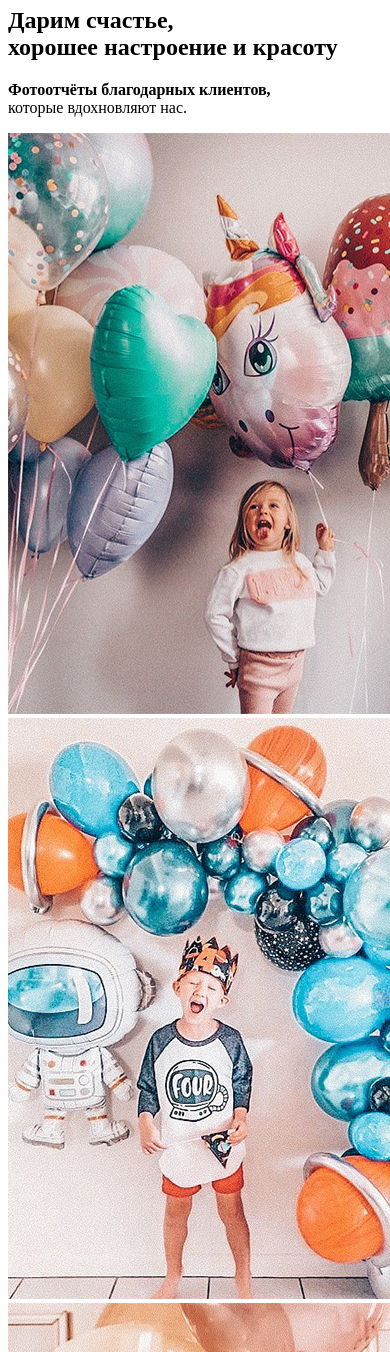
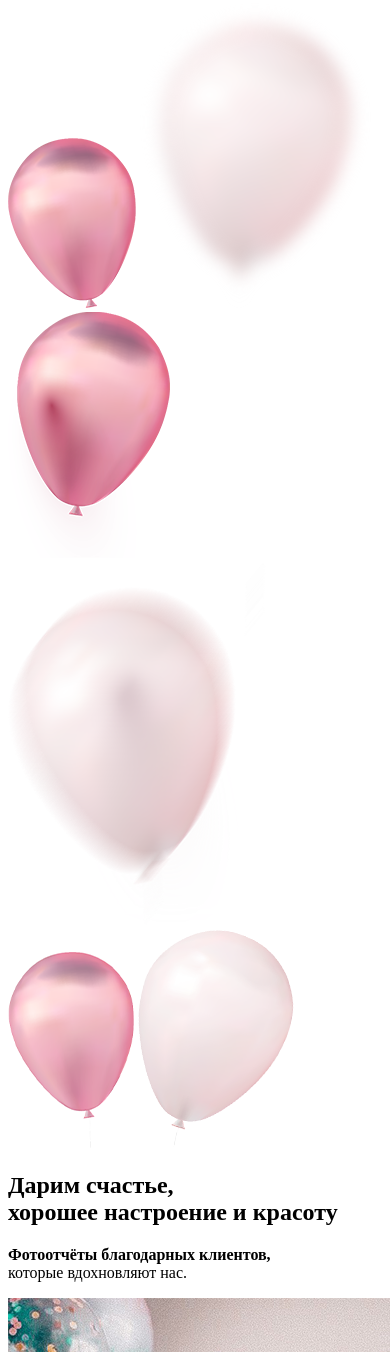
Before and after one commit to rnbelov96/balls-imperia, a plain HTML site: page src/index.html in a window 390 px wide. Shown: the part 6976-8328 px from the top of the page. Drawn offline with nearby package versions, Linux system fonts and the light colour scheme.

Commit message:
Fix balls animation

```diff
--- a/src/index.html
+++ b/src/index.html
@@ -530,6 +530,44 @@
       </section>
 
       <section class="slider">
+        <div class="balls__wrapper">
+          <div class="balls__slider-ball-box-left">
+            <img
+              src="./img/balls/red-left-1.png"
+              alt="Шарик"
+              class="ball ball_red-left-1"
+            />
+            <img
+              src="./img/balls/red-left-2.png"
+              alt="Шарик"
+              class="ball ball_red-left-2"
+            />
+            <img
+              src="./img/balls/red-left-3.png"
+              alt="Шарик"
+              class="ball ball_red-left-3"
+            />
+          </div>
+        </div>
+        <div class="balls__wrapper">
+          <div class="balls__slider-ball-box-right">
+            <img
+              src="./img/balls/red-right-1.png"
+              alt="Шарик"
+              class="ball ball_red-right-1"
+            />
+            <img
+              src="./img/balls/red-right-2.png"
+              alt="Шарик"
+              class="ball ball_red-right-2"
+            />
+            <img
+              src="./img/balls/red-right-3.png"
+              alt="Шарик"
+              class="ball ball_red-right-3"
+            />
+          </div>
+        </div>
         <div class="container">
           <h2 class="slider__title">
             <span>Дарим счастье,</span> <br />
--- a/src/scss/components/_balls.scss
+++ b/src/scss/components/_balls.scss
@@ -4,34 +4,38 @@
   position: absolute;
   @include x-align;
   top: 0px;
-  z-index: 2;
+  z-index: 1;
 }
 
-.balls__income-ball-box-left {
+.balls__desc-ball-box-left {
   position: relative;
-  left: 208px;
-  top: -2103px;
+  left: 107px;
+  top: 450px;
 
   @media (max-width: 1500px) {
-    left: 244px;
+    left: 159px;
   }
 
   @media (max-width: 1200px) {
-    display: none;
+    left: 377px;
+  }
+
+  @media (max-width: 650px) {
+    left: 640px;
   }
 }
 
-.balls__income-ball-box-right {
+.balls__desc-ball-box-right {
   position: relative;
   right: -1615px;
-  top: -1585px;
+  top: -200px;
 
-  @media (max-width: 1500px) {
-    right: -1553px;
+  @media (max-width: 1200px) {
+    right: -1447px;
   }
 
-  @media (max-width: 1200px) {
-    display: none;
+  @media (max-width: 650px) {
+    right: -1159px;
   }
 }
 
@@ -45,7 +49,11 @@
   }
 
   @media (max-width: 1200px) {
-    display: none;
+    left: 358px;
+  }
+
+  @media (max-width: 650px) {
+    left: 684px;
   }
 }
 
@@ -59,59 +67,61 @@
   }
 
   @media (max-width: 1200px) {
-    display: none;
+    right: -1328px;
+  }
+
+  @media (max-width: 650px) {
+    right: -1121px;
   }
 }
 
-.balls__help-ball-box {
-  position: relative;
-  left: 165px;
-  top: -24px;
-
-  @media (max-width: 1500px) {
-    left: 252px;
-  }
-
-  @media (max-width: 1200px) {
-    display: none;
-  }
-}
-
-.balls__help-ball-box-right {
-  position: relative;
-  right: -1615px;
-  top: 523px;
-
-  @media (max-width: 1500px) {
-    right: -1553px;
-  }
-
-  @media (max-width: 1200px) {
-    display: none;
-  }
-}
-
-.balls__desc-ball-box-left {
+.balls__slider-ball-box-left {
   position: relative;
   left: 107px;
-  top: 450px;
+  top: -420px;
 
   @media (max-width: 1500px) {
     left: 159px;
   }
 
   @media (max-width: 1200px) {
-    display: none;
+    left: 377px;
+  }
+
+  @media (max-width: 650px) {
+    left: 640px;
   }
 }
 
-.balls__desc-ball-box-right {
+.balls__slider-ball-box-right {
   position: relative;
   right: -1615px;
-  top: -200px;
+  top: -30px;
 
   @media (max-width: 1200px) {
-    display: none;
+    right: -1447px;
+  }
+
+  @media (max-width: 650px) {
+    right: -1159px;
+  }
+}
+
+.balls__income-ball-box-left {
+  position: relative;
+  left: 208px;
+  top: 90px;
+
+  @media (max-width: 1500px) {
+    left: 244px;
+  }
+
+  @media (max-width: 1200px) {
+    left: 358px;
+  }
+
+  @media (max-width: 650px) {
+    left: 684px;
   }
 }
 
@@ -125,7 +135,11 @@
   }
 
   @media (max-width: 1200px) {
-    display: none;
+    left: 377px;
+  }
+
+  @media (max-width: 650px) {
+    left: 640px;
   }
 }
 
@@ -135,15 +149,73 @@
   top: 863px;
 
   @media (max-width: 1200px) {
-    display: none;
+    right: -1447px;
+  }
+
+  @media (max-width: 650px) {
+    right: -1159px;
+  }
+}
+
+.balls__income-ball-box-right {
+  position: relative;
+  right: -1615px;
+  top: 325px;
+
+  @media (max-width: 1500px) {
+    right: -1553px;
+  }
+
+  @media (max-width: 1200px) {
+    right: -1328px;
+  }
+
+  @media (max-width: 650px) {
+    right: -1121px;
+  }
+}
+
+.balls__help-ball-box {
+  position: relative;
+  left: 165px;
+  top: 178px;
+
+  @media (max-width: 1500px) {
+    left: 252px;
+  }
+
+  @media (max-width: 1200px) {
+    left: 377px;
+  }
+
+  @media (max-width: 650px) {
+    left: 640px;
+  }
+}
+
+.balls__help-ball-box-right {
+  position: relative;
+  right: -1615px;
+  top: 754px;
+
+  @media (max-width: 1500px) {
+    right: -1553px;
+  }
+
+  @media (max-width: 1200px) {
+    right: -1447px;
+  }
+
+  @media (max-width: 650px) {
+    right: -1159px;
   }
 }
 
 .ball {
   position: absolute;
 
-  @media (max-width: 1200px) {
-    display: none;
+  @media (max-width: 650px) {
+    zoom: 0.7;
   }
 
   &_red-left-1 {
--- a/src/scss/components/_slider.scss
+++ b/src/scss/components/_slider.scss
@@ -3,6 +3,7 @@
   background-image: url('/src/img/bgs/slider-bg.jpg');
   background-position-y: bottom;
   padding-top: 83px;
+  position: relative;
 
   @media (max-width: 991px) {
     padding-top: 50px;
```
